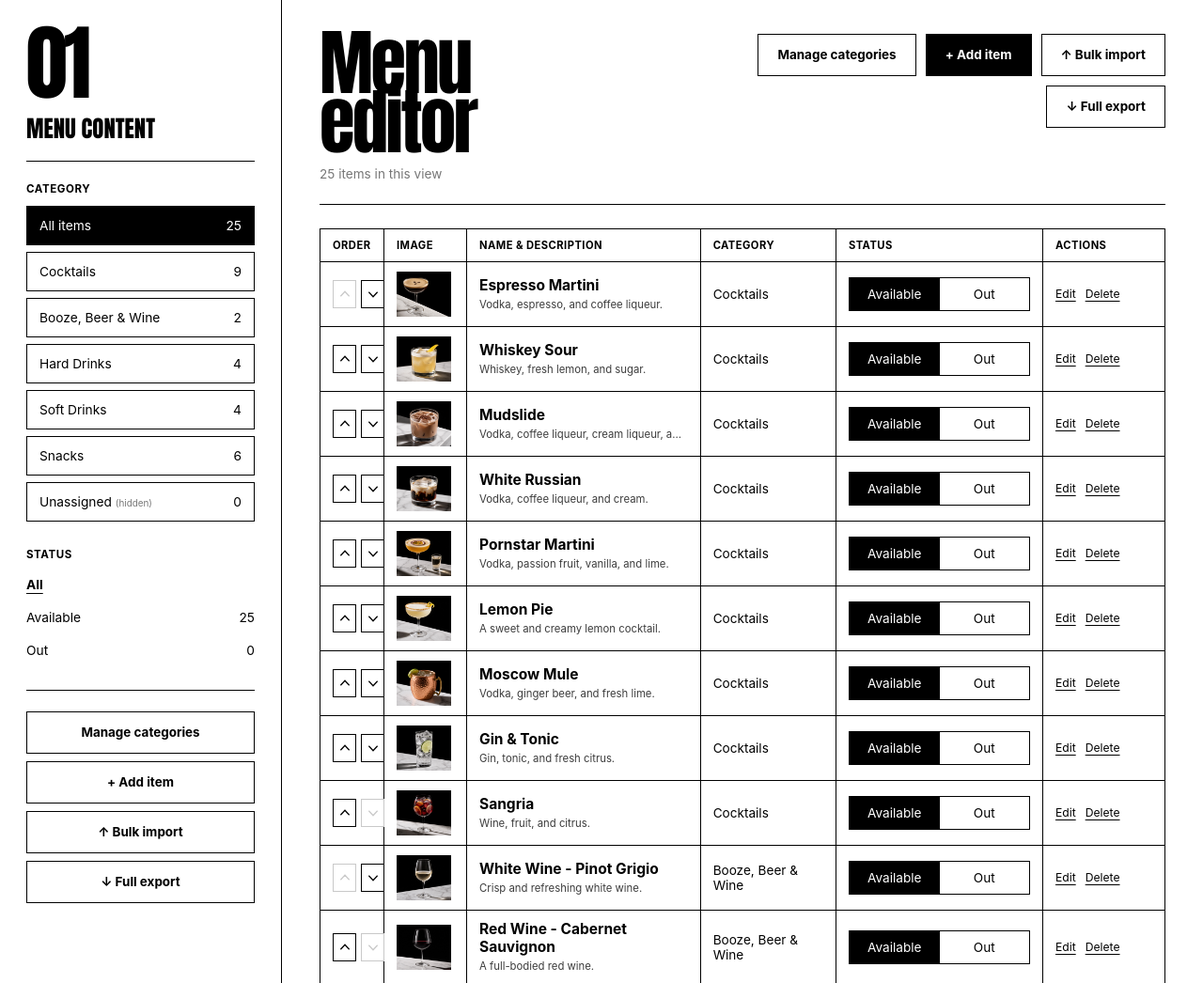
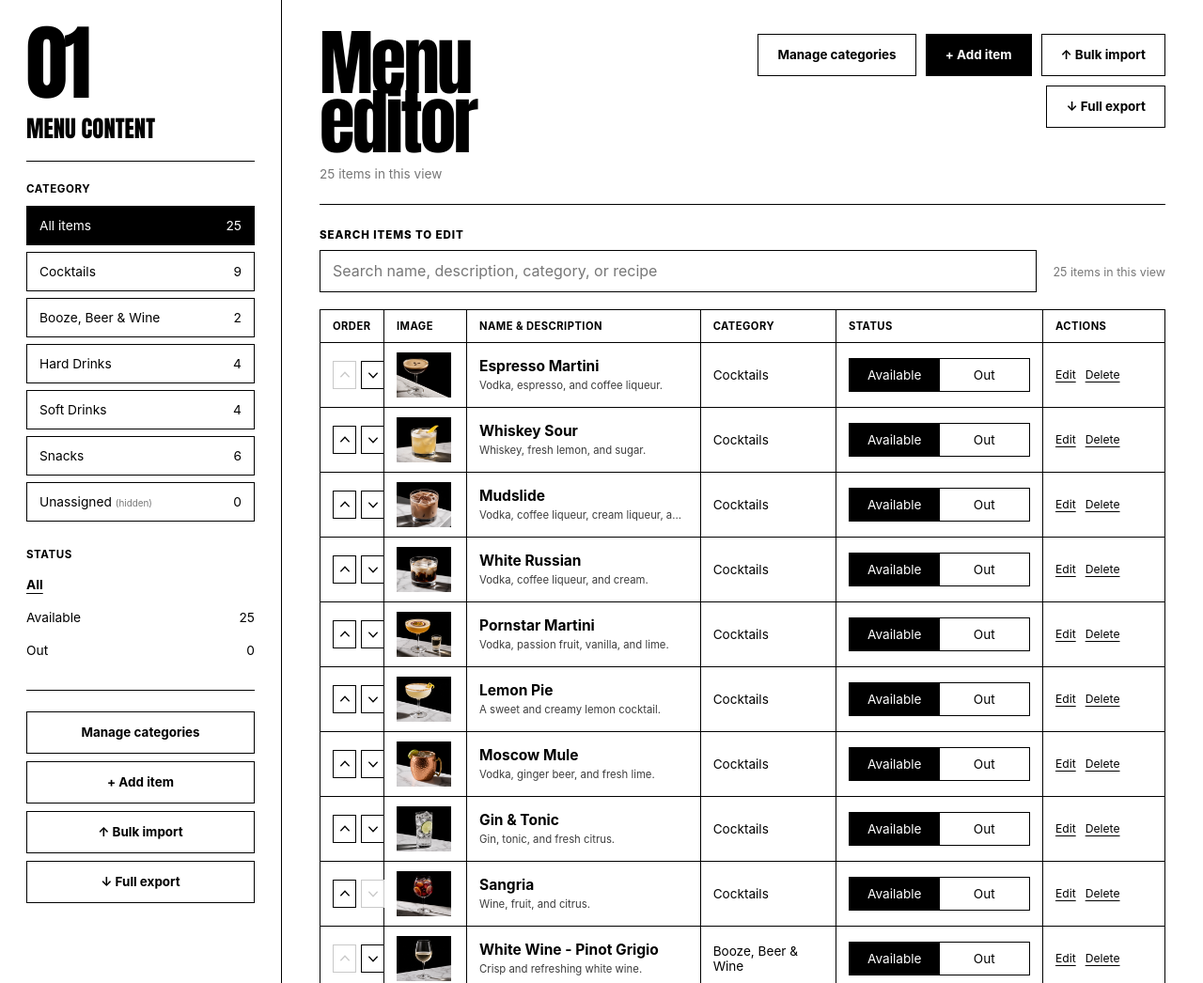
Before and after one commit to NoahCLR/party_menu, a Flask app: page /host in a window 1280 px wide. Shown: the part 84-1130 px from the top of the page at 94% size. Run offline with Flask 3, Linux system fonts and the light colour scheme; the visitor is signed in with stand-in values (Sample User, id 1); data comes from the database, SQL or seed files in the repository; some libraries are stand-ins or nearby versions.

Commit message:
Harden containers and add host search
Run the app and nginx containers with reduced runtime privileges, read-only root filesystems, tmpfs scratch paths, and nginx on an unprivileged port. Add a client-side host editor search control for quickly filtering and editing current menu rows.

Verified with: .venv/bin/python -m unittest discover -s tests -p 'test_*.py' -q
Verified with: ADMIN_PASSWORD=test SECRET_KEY=test PUSHOVER_API_TOKEN=test PUSHOVER_USER_KEY=test docker compose config --quiet

```diff
--- a/static/js/host.js
+++ b/static/js/host.js
@@ -20,7 +20,63 @@ const imageFocusPreviewImage = document.querySelector("#image-focus-preview-imag
 const imageFocusMarker = document.querySelector("#image-focus-marker");
 const imageFocusValue = document.querySelector("#image-focus-value");
 const imageFocusEmpty = document.querySelector("#image-focus-empty");
+const hostSearchInput = document.querySelector("#host-search-input");
+const hostSearchClear = document.querySelector("#host-search-clear");
+const hostSearchStatus = document.querySelector("#host-search-status");
+const hostSearchEmpty = document.querySelector("#host-search-empty");
+const hostFilterEmpty = document.querySelector("#host-filter-empty");
+const hostRows = Array.from(document.querySelectorAll("[data-host-row]"));
 let previewObjectUrl = "";
+
+const normalizeHostSearchText = (value) =>
+  value
+    .normalize("NFKD")
+    .replace(/\p{Diacritic}/gu, "")
+    .toLocaleLowerCase()
+    .trim();
+
+function recipeSearchText(item) {
+  if (!Array.isArray(item?.recipe)) return "";
+  return item.recipe.map((ingredient) => ingredient.name || "").join(" ");
+}
+
+const searchableHostRows = hostRows.map((row) => {
+  const item = items.get(row.dataset.id);
+  const availability = item?.available ? "available" : "out";
+  return {
+    row,
+    text: normalizeHostSearchText(
+      `${item?.name || ""} ${item?.description || ""} ${item?.category || ""} ${availability} ${recipeSearchText(item)}`,
+    ),
+  };
+});
+
+function filterHostRows() {
+  const rawQuery = hostSearchInput.value.trim();
+  const query = normalizeHostSearchText(rawQuery);
+  let resultCount = 0;
+
+  searchableHostRows.forEach((item) => {
+    const matches = !query || item.text.includes(query);
+    item.row.hidden = !matches;
+    if (matches) resultCount += 1;
+  });
+
+  hostSearchClear.hidden = !query;
+  if (hostFilterEmpty) hostFilterEmpty.hidden = Boolean(query);
+  hostSearchEmpty.hidden = !query || resultCount > 0;
+  hostSearchStatus.textContent = query
+    ? `${resultCount} result${resultCount === 1 ? "" : "s"} for "${rawQuery}"`
+    : `${searchableHostRows.length} item${searchableHostRows.length === 1 ? "" : "s"} in this view`;
+}
+
+hostSearchInput.addEventListener("input", filterHostRows);
+hostSearchInput.addEventListener("search", filterHostRows);
+hostSearchClear.addEventListener("click", () => {
+  hostSearchInput.value = "";
+  filterHostRows();
+  hostSearchInput.focus();
+});
 
 function clampFocus(value) {
   return Math.min(100, Math.max(0, Number(value) || 0));
--- a/static/styles.css
+++ b/static/styles.css
@@ -1032,6 +1032,89 @@ img {
   background: var(--black);
 }
 
+.host-search {
+  display: grid;
+  grid-template-columns: minmax(0, 1fr) auto;
+  gap: 9px 18px;
+  align-items: end;
+  margin-bottom: 18px;
+}
+
+.host-search label {
+  grid-column: 1 / -1;
+  font-size: 0.72rem;
+  font-weight: 800;
+  letter-spacing: 0.08em;
+  text-transform: uppercase;
+}
+
+.host-search-control {
+  position: relative;
+  min-width: 0;
+}
+
+.host-search-control input {
+  width: 100%;
+  min-width: 0;
+  min-height: 45px;
+  padding: 11px 52px 11px 13px;
+  -webkit-appearance: none;
+  appearance: none;
+  color: var(--black);
+  background: var(--white);
+  border: 1px solid var(--black);
+  border-radius: 0;
+}
+
+.host-search-control input::-webkit-search-cancel-button {
+  display: none;
+  -webkit-appearance: none;
+}
+
+.host-search-control input::placeholder {
+  color: var(--gray-500);
+}
+
+.host-search-control button {
+  position: absolute;
+  top: 1px;
+  right: 1px;
+  bottom: 1px;
+  width: 44px;
+  padding: 0;
+  color: var(--black);
+  background: var(--white);
+  border: 0;
+  border-left: 1px solid var(--black);
+  border-radius: 0;
+  font-size: 1.45rem;
+  line-height: 1;
+  cursor: pointer;
+}
+
+.host-search-control button:hover,
+.host-search-control button:focus-visible {
+  color: var(--white);
+  background: var(--black);
+}
+
+.host-search p {
+  max-width: 34ch;
+  margin: 0 0 14px;
+  color: var(--gray-500);
+  font-size: 0.78rem;
+  overflow-wrap: anywhere;
+  text-align: right;
+  white-space: normal;
+}
+
+[data-host-row][hidden],
+#host-filter-empty[hidden],
+#host-search-empty[hidden],
+.host-search-control button[hidden] {
+  display: none;
+}
+
 .table-wrap {
   overflow-x: auto;
 }
@@ -2044,6 +2127,16 @@ code {
     grid-column: 1 / -1;
   }
 
+  .host-search {
+    grid-template-columns: 1fr;
+  }
+
+  .host-search p {
+    margin: 0;
+    text-align: left;
+    white-space: normal;
+  }
+
   .menu-table,
   .menu-table tbody,
   .menu-table tr,
--- a/templates/host.html
+++ b/templates/host.html
@@ -68,6 +68,15 @@
         {% endfor %}
       {% endwith %}
 
+      <section class="host-search" aria-label="Search host menu">
+        <label for="host-search-input">Search items to edit</label>
+        <div class="host-search-control">
+          <input id="host-search-input" type="search" placeholder="Search name, description, category, or recipe" autocomplete="off" spellcheck="false">
+          <button id="host-search-clear" type="button" aria-label="Clear host search" hidden><span aria-hidden="true">×</span></button>
+        </div>
+        <p id="host-search-status" aria-live="polite">{{ items|length }} item{% if items|length != 1 %}s{% endif %} in this view</p>
+      </section>
+
       <div class="table-wrap">
         <table class="menu-table">
           <thead>
@@ -82,7 +91,7 @@
           </thead>
           <tbody>
             {% for item in items %}
-              <tr>
+              <tr data-host-row data-id="{{ item['id'] }}">
                 <td class="order-cell" data-label="Order">
                   <div class="order-controls">
                     <form method="post" action="{{ url_for('move_item', item_id=item['id'], direction='up') }}">
@@ -129,8 +138,9 @@
                 </td>
               </tr>
             {% else %}
-              <tr><td class="empty-table" colspan="6">No items match these filters.</td></tr>
+              <tr id="host-filter-empty"><td class="empty-table" colspan="6">No items match these filters.</td></tr>
             {% endfor %}
+            <tr id="host-search-empty" hidden><td class="empty-table" colspan="6">No items match that search.</td></tr>
           </tbody>
         </table>
       </div>
```
Also changed, not shown: docker-compose.yml (+18 -1 lines), tests/test_app.py (+6 -0 lines), README.md, 2 other files.
